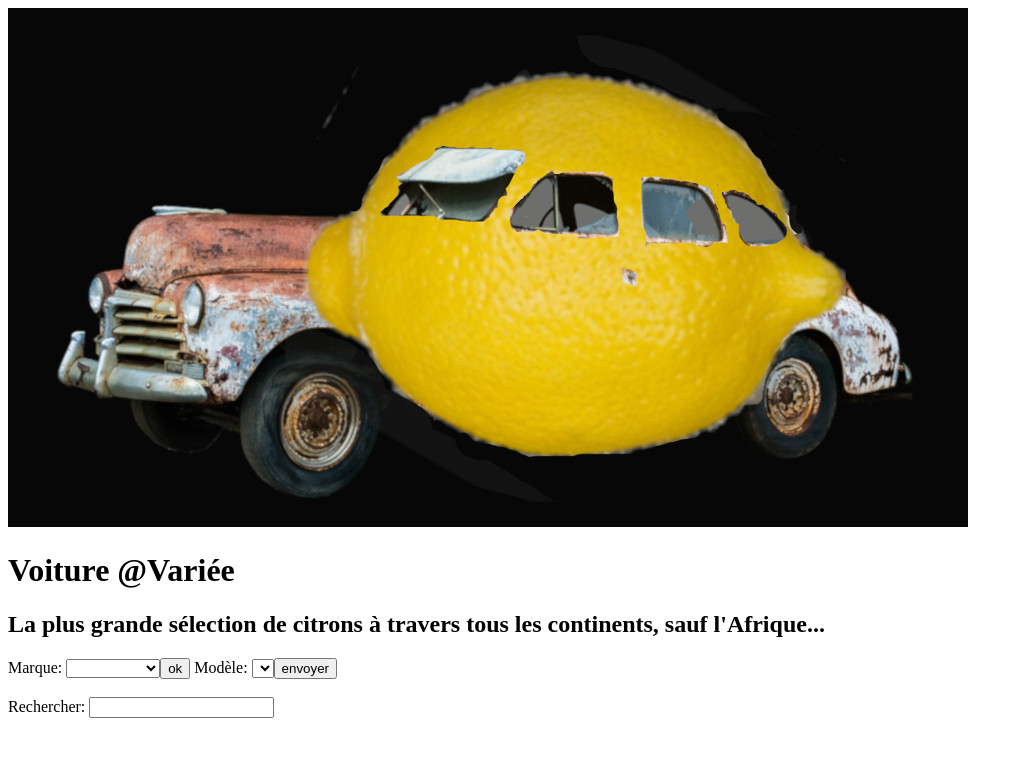
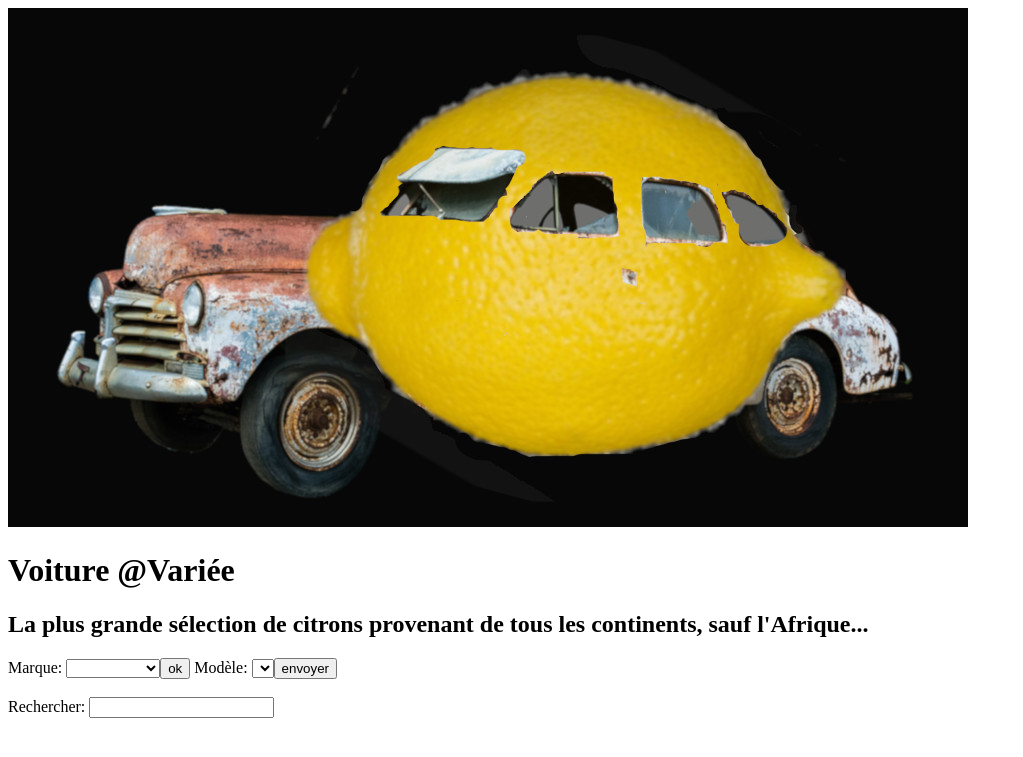
Before and after one commit to SylvieAllain/TP1_php, a PHP site: page /index.php in a window 1280 px wide. Shown: the top 757 px of the page, without its empty margins (0-1023 px from the left). Run offline with PHP 8.4, Linux system fonts and the light colour scheme; lists and menus that the app fills with data are empty.

Commit message:
hdvhsvdhj
nbdjb

```diff
--- a/vues/banner.php
+++ b/vues/banner.php
@@ -14,7 +14,7 @@
       }
      ?>
     <h1>Voiture @Variée</h1>
-      <h2>La plus grande sélection de citrons à travers tous les continents, sauf l'Afrique...</h2>
+      <h2>La plus grande sélection de citrons provenant de tous les continents, sauf l'Afrique...</h2>
   </body>
 </html>
 
```
